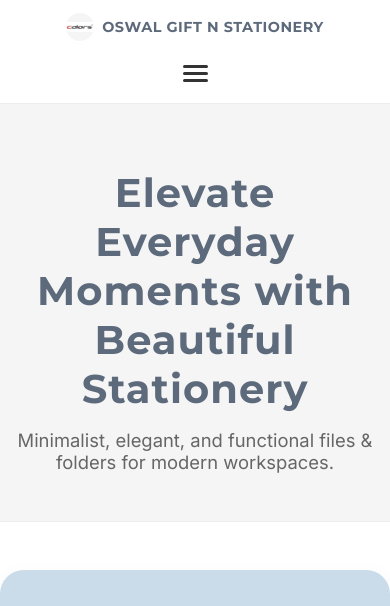
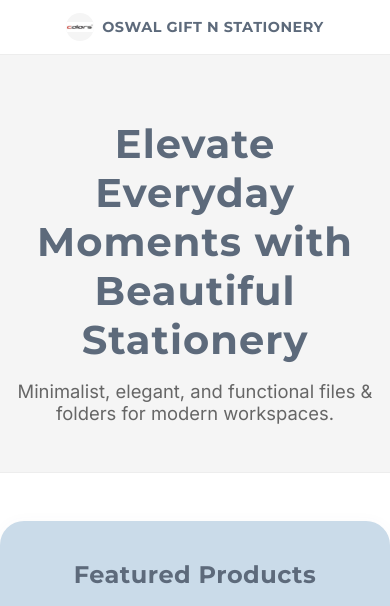
Before and after one commit to Rishabjain2811/oswalgiftnstationery, a plain HTML site: page index.html in a window 390 px wide. Shown: the top 606 px of the page. Drawn offline with Linux system fonts and the light colour scheme.

Commit message:
Update index.html

```diff
--- a/index.html
+++ b/index.html
@@ -15,11 +15,6 @@
       <img src="colors logo.jpg" alt="OSWAL Logo" class="logo-img"/>
       <span class="brand">OSWAL GIFT N STATIONERY</span>
     </div>
-    <button class="mobile-menu-toggle" id="mobile-menu-toggle">
-      <span></span>
-      <span></span>
-      <span></span>
-    </button>
     <ul class="nav-links" id="nav-links">
       <li><a href="#home">Home</a></li>
       <li><a href="#featured">Featured</a></li>
```
